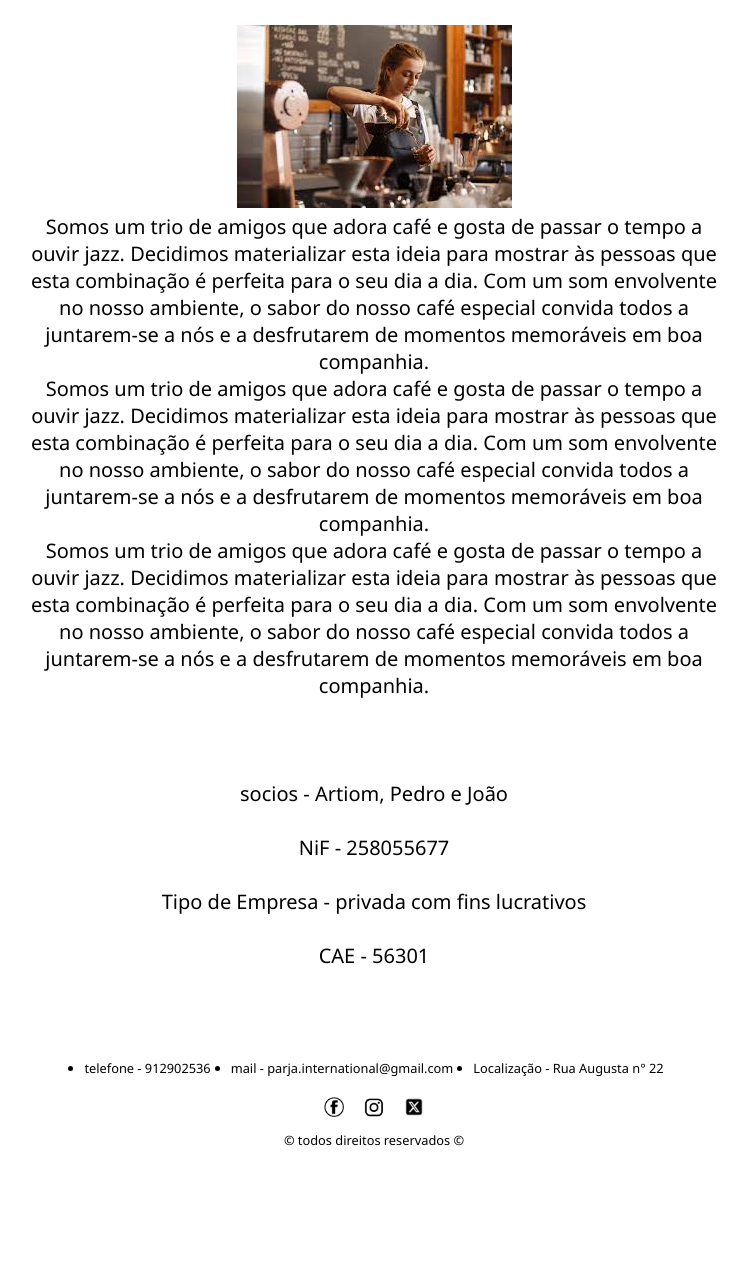
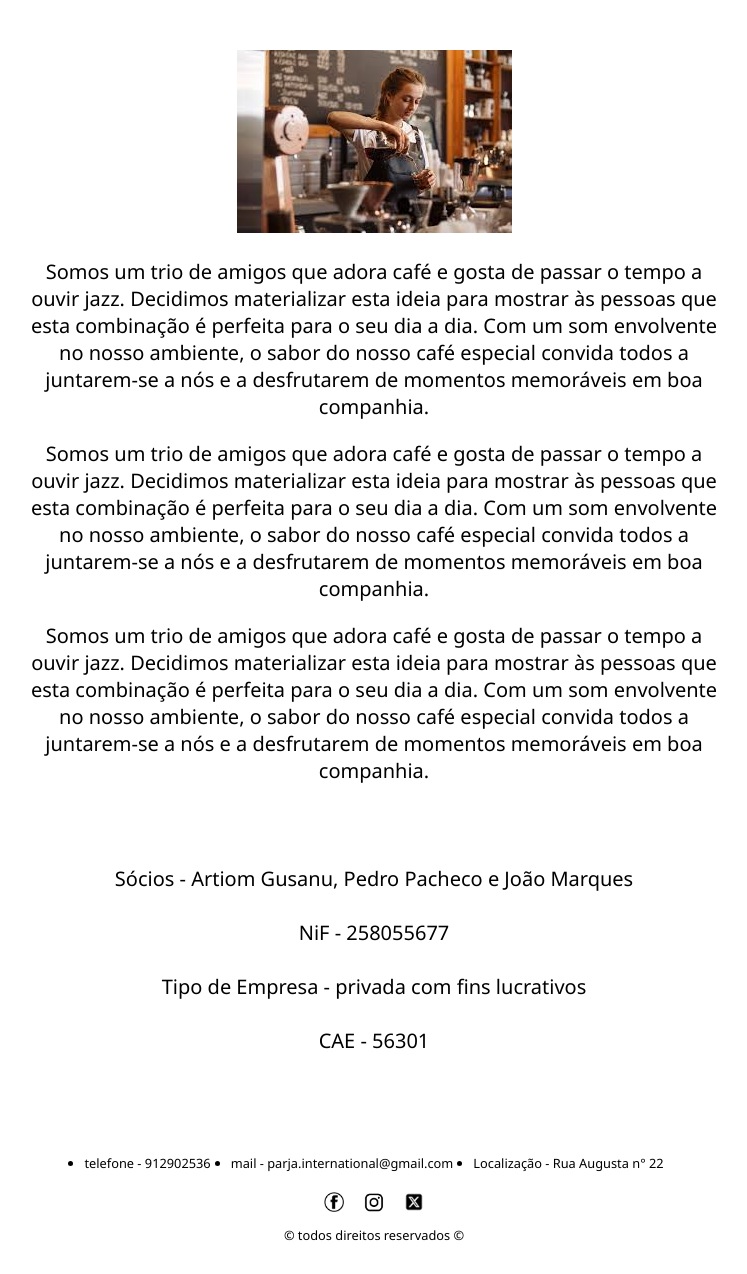
Before and after one commit to opaacheco/parja, a PHP site: page /pages/sobre-nos.html in a window 1280 px wide. Shown: the part 150-1424 px from the top of the page, without its empty margins (266-1013 px from the left). Before the commit the page ends 1296 px from the top, so only its background shows below. Run offline with PHP 8.4, Linux system fonts and the light colour scheme.

Commit message:
ajuste de margens

```diff
--- a/pages/sobre-nos.html
+++ b/pages/sobre-nos.html
@@ -52,7 +52,7 @@
           <br />
           <br />
           <br />
-          socios - Artiom, Pedro e João
+          Sócios - Artiom Gusanu, Pedro Pacheco e João Marques
           <br />
           <br />
           NiF - 258055677
--- a/styles/style.css
+++ b/styles/style.css
@@ -52,8 +52,7 @@ header > nav > ul > li {
 /* fim nav styles */
 
 main {
-  margin-top: 25px;
-  margin-bottom: 50px;
+
 }
 
 /* home styles */
@@ -97,15 +96,18 @@ main {
   justify-content: center;
   text-align: center;
   columns: 1;
+  margin-top: 50px;
 }
 
 .main-sobre-nos p {
   width: 700px;
   font-size: 20px;
+  margin-top: 20px;
 }
 
 footer{
-  margin-top: 80px;
+  margin-top: 90px;
+  margin-bottom: 30px;
 }
 
 footer > p {
@@ -126,7 +128,6 @@ footer > p {
   margin: 10px;
   font-size: 80%;
   text-align: center;
-
 }
 
 .redes-sociais {
```
